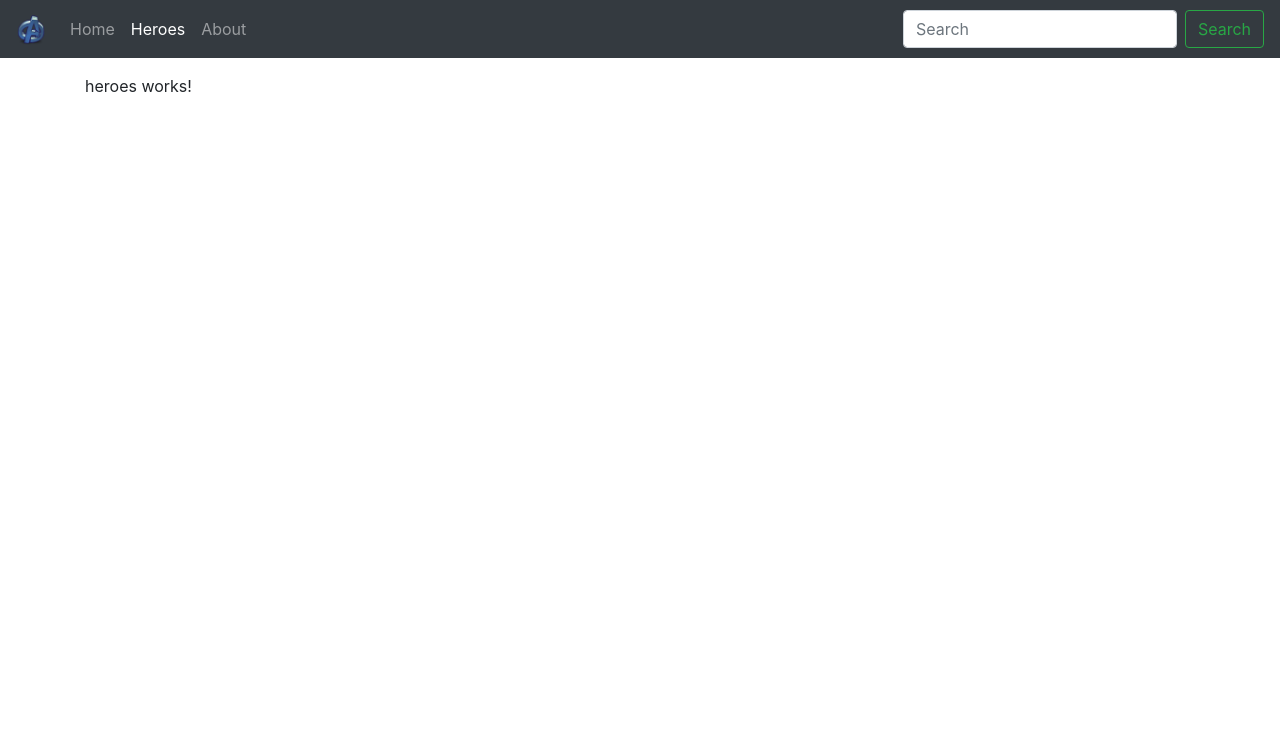
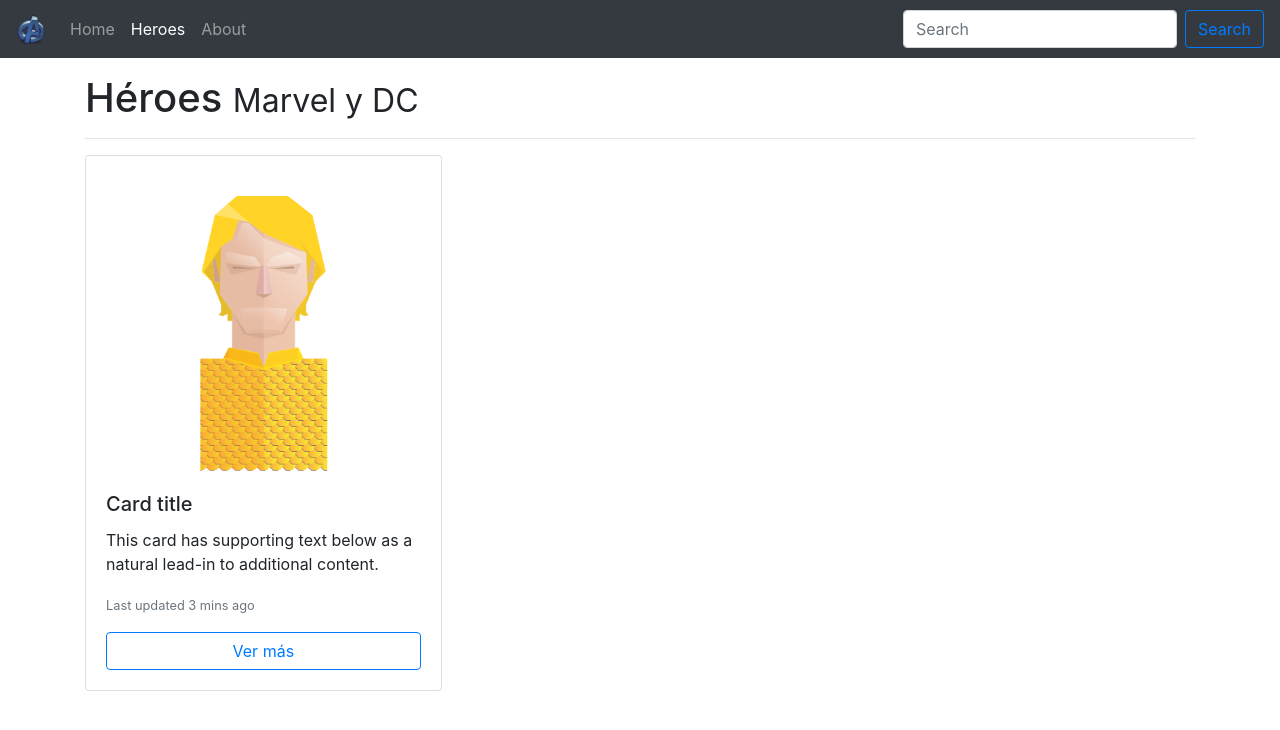
Before and after one commit to paaulinagp/angular-spa, an Angular app: page /heroes in a window 1280 px wide. Shown: the top 730 px of the page. Built offline with nearby package versions, Linux system fonts and the light colour scheme.

Commit message:
feat: maquetando estructura de pagina de heroes

```diff
--- a/src/app/components/heroes/heroes.component.html
+++ b/src/app/components/heroes/heroes.component.html
@@ -1 +1,15 @@
-<p>heroes works!</p>
+<h1>Héroes <small>Marvel y DC</small></h1>
+<hr>
+
+<div class="card-columns">
+  <div class="card">
+    <img src="assets/img/aquaman.png" class="card-img-top" alt="...">
+    <div class="card-body">
+      <h5 class="card-title">Card title</h5>
+      <p class="card-text">This card has supporting text below as a natural lead-in to additional content.</p>
+      <p class="card-text"><small class="text-muted">Last updated 3 mins ago</small></p>
+
+      <button type="button" class="btn btn-outline-primary btn-block"> Ver más</button>
+    </div>
+  </div>
+</div>
--- a/src/app/components/shared/navbar/navbar.component.html
+++ b/src/app/components/shared/navbar/navbar.component.html
@@ -21,7 +21,7 @@
     </ul>
     <form class="form-inline my-2 my-lg-0">
       <input class="form-control mr-sm-2" type="search" placeholder="Search" aria-label="Search">
-      <button class="btn btn-outline-success my-2 my-sm-0" type="submit">Search</button>
+      <button class="btn btn-outline-primary my-2 my-sm-0" type="submit">Search</button>
     </form>
   </div>
 </nav>
--- a/src/styles.css
+++ b/src/styles.css
@@ -1,4 +1,8 @@
 /* You can add global styles to this file, and also import other style files */
+body {
+  padding-bottom: 50px;
+}
+
 .animated {
   -webkit-animation-duration: 1s;
   animation-duration: 1s;
```
